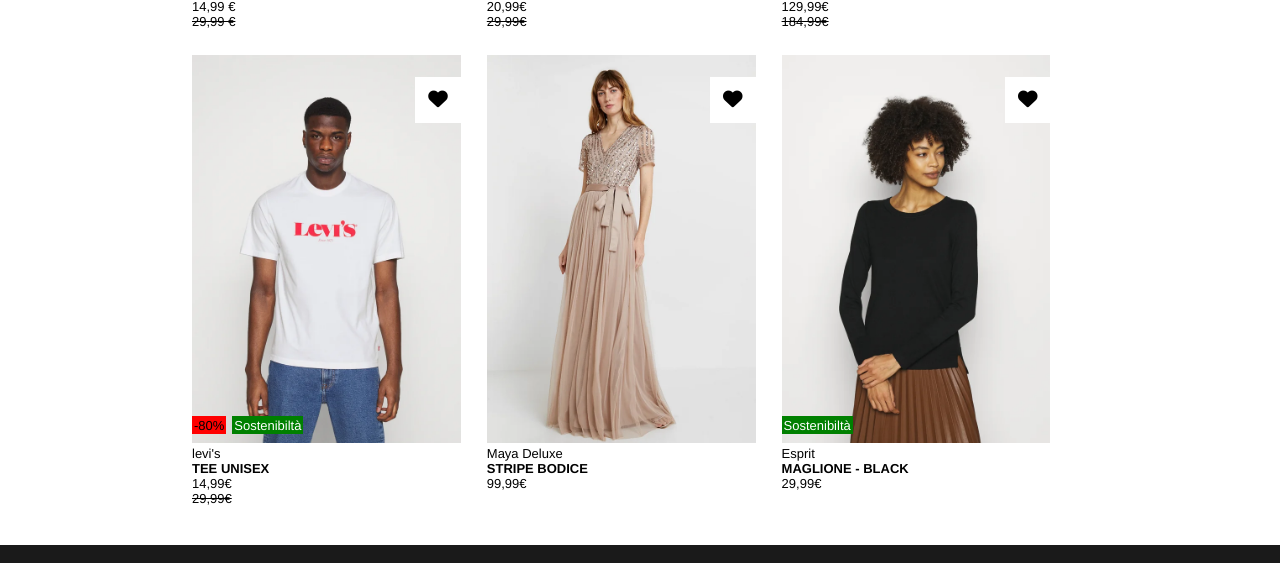
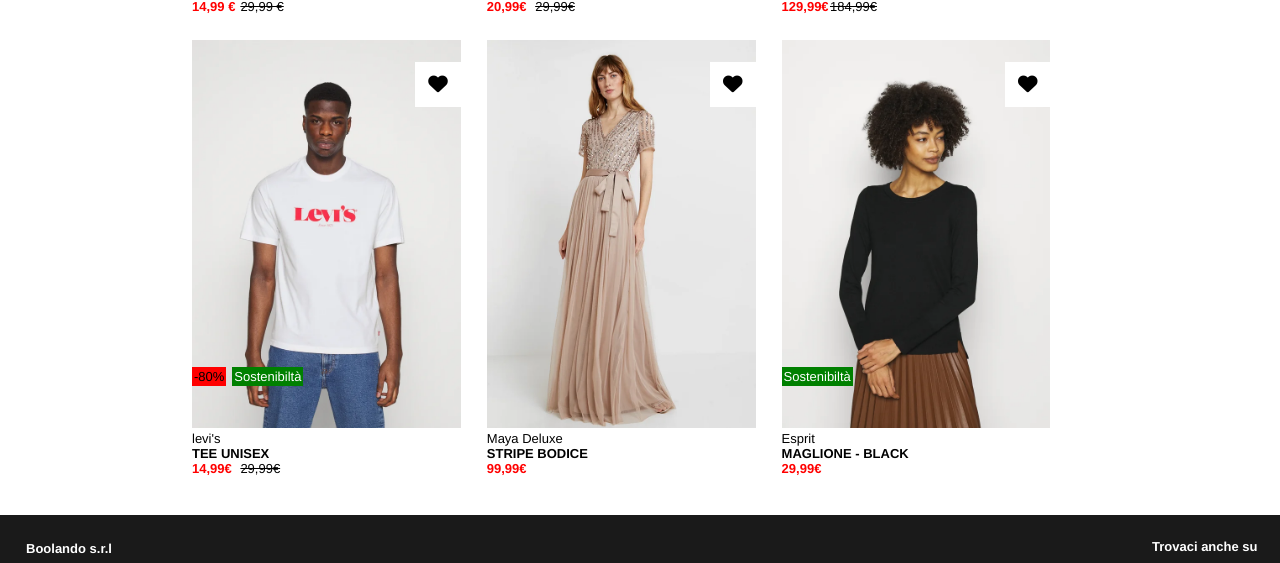
Before and after one commit to MicheleFumi/html-css-boolando, a plain HTML site: page index.html in a window 1280 px wide. Shown: the part 505-1068 px from the top of the page. Drawn offline with Linux system fonts and the light colour scheme.

Commit message:
add description and color

```diff
--- a/assets/css/style.css
+++ b/assets/css/style.css
@@ -37,8 +37,16 @@ a{
 
 .cancel{
     text-decoration: line-through;
+    position: absolute;
+    left: 18%;
+    bottom: 0%;
+
 }
+.discounted, .new{
+    color: var(--bol-discount-color);
 
+
+}
 /* #endregion UTILITY */
 
 /* #region COLORS */
@@ -87,14 +95,14 @@ header{
     }
     .discount{
         position: absolute;
-        top: 80%;
+        top: 75%;
         background-color: #ff0000;
         padding: 0.15rem;
     }
 
     .sust{
         position: absolute;
-        top: 80%;
+        top: 75%;
         background-color: green;
         padding: 0.15rem;
         color: white;
@@ -104,7 +112,7 @@ header{
     .sust2{
         left: 0;
         position: absolute;
-        top: 80%;
+        top: 75%;
         background-color: green;
         padding: 0.15rem;
         color: white;
--- a/index.html
+++ b/index.html
@@ -39,7 +39,7 @@
                 <div class="sust">Sostenibiltà</div>
                 <div class="brand">Levi's</div>
                 <h2 class="model">RELAXED FIT TEE UNISEX</h2>
-                <div class="discounted">14,99 €</div>
+                <h4 class="discounted">14,99 €</h4>
                 <div class="price cancel">29,99 €</div>
             </div>
             <div class="product">
@@ -48,7 +48,7 @@
                 <div class="discount">-80%</div>
                 <div class="brand">Guess</div>
                 <h2 class="model">ROSES TEE</h2>
-                <div class="discounted">20,99€</div>
+                <h4 class="discounted">20,99€</h4>
                 <div class="price cancel">29,99€</div>
             </div>
             <div class="product">
@@ -57,7 +57,7 @@
                 <div class="discount">-80%</div>
                 <div class="brand">Come Zucchero Filato</div>
                 <h2 class="model">VOGLIA DI COLORI PASTELLO</h2>
-                <div class="discounted">129,99€</div>
+                <h4 class="discounted">129,99€</h4>
                 <div class="price cancel">184,99€</div>
             </div>
             <div class="product">
@@ -67,7 +67,7 @@
                 <div class="sust">Sostenibiltà</div>
                 <div class="brand">levi's</div>
                 <h2 class="model">TEE UNISEX</h2>
-                <div class="discounted">14,99€</div>
+                <h4 class="discounted">14,99€</h4>
                 <div class="price cancel">29,99€</div>
             </div>
             <div class="product">
@@ -75,7 +75,7 @@
                 <img class="small" src="./assets/img/5.webp" alt="">
                 <div class="brand">Maya Deluxe</div>
                 <h2 class="model">STRIPE BODICE</h2>
-                <div class="price">99,99€</div>
+                <h4 class="price new">99,99€</h4>
 
 
             </div>
@@ -85,7 +85,7 @@
                 <div class="sust2">Sostenibiltà</div>
                 <div class="brand">Esprit</div>
                 <h2 class="model">MAGLIONE - BLACK</h2>
-                <div class="price">29,99€</div>
+                <h4 class="price new">29,99€</h4>
 
 
             </div>
```
